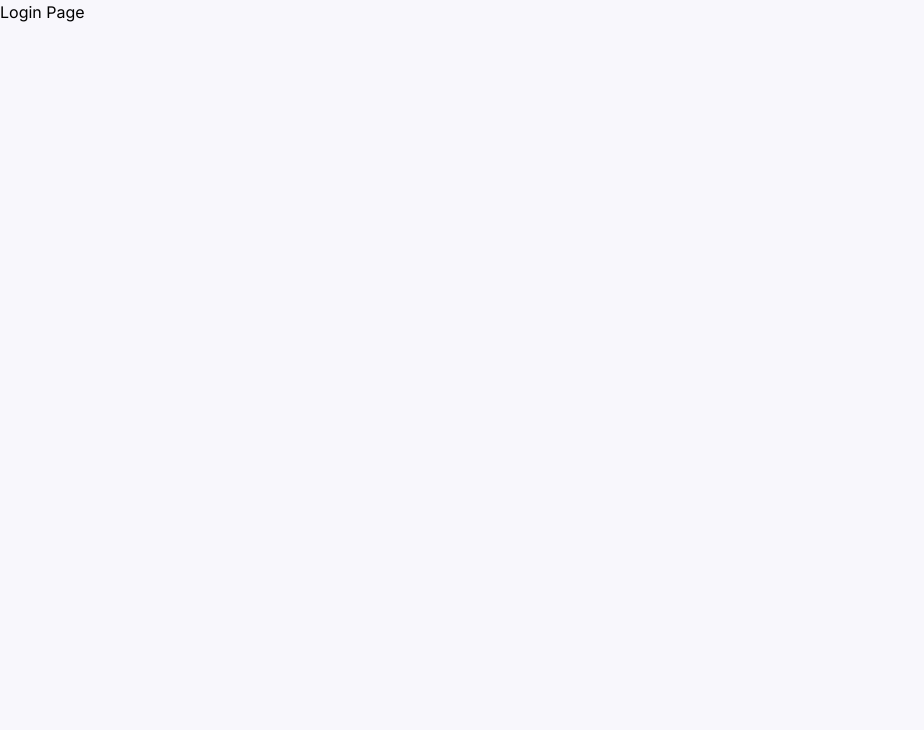
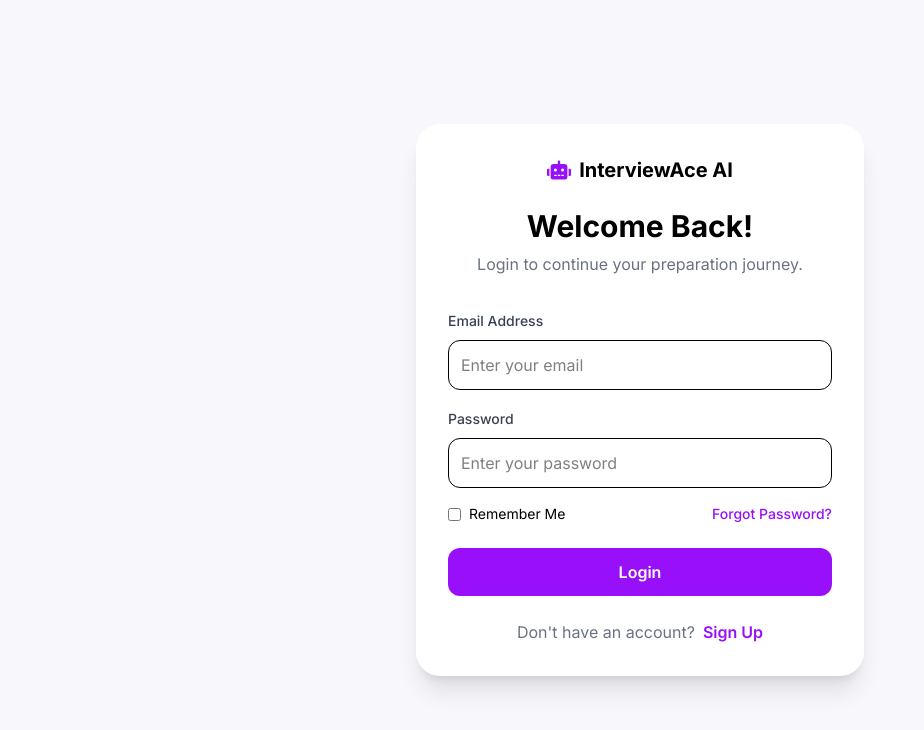
Before and after one commit to Isha4002/interview-ace-ai, a React (Vite) app: page /login in a window 1280 px wide. Shown: the top 730 px of the page, without its empty margins (0-924 px from the left). Built offline with nearby package versions, Linux system fonts and the light colour scheme.

Commit message:
Added login page UI

```diff
--- a/src/pages/Login.jsx
+++ b/src/pages/Login.jsx
@@ -1,5 +1,124 @@
+import { Link } from "react-router-dom";
+import { FaRobot } from "react-icons/fa";
+
 function Login() {
-  return <h1>Login Page</h1>;
+  return (
+    <div className="min-h-screen bg-[#F8F7FC] flex items-center justify-center px-4">
+
+      <div className="w-full max-w-md bg-white rounded-3xl shadow-xl p-8">
+
+        {/* Logo */}
+        <div className="flex items-center justify-center gap-2 mb-6">
+          <FaRobot className="text-purple-600 text-2xl" />
+
+          <h1 className="text-xl font-bold">
+            InterviewAce AI
+          </h1>
+        </div>
+
+        {/* Heading */}
+        <h2 className="text-3xl font-bold text-center">
+          Welcome Back!
+        </h2>
+
+        <p className="text-center text-gray-500 mt-2">
+          Login to continue your preparation journey.
+        </p>
+
+        {/* Email */}
+        <div className="mt-8">
+          <label className="text-sm font-medium text-gray-700">
+            Email Address
+          </label>
+
+          <input
+            type="email"
+            placeholder="Enter your email"
+            className="
+            w-full
+            mt-2
+            border
+            p-3
+            rounded-xl
+            outline-none
+            focus:border-purple-500
+            "
+          />
+        </div>
+
+        {/* Password */}
+        <div className="mt-4">
+          <label className="text-sm font-medium text-gray-700">
+            Password
+          </label>
+
+          <input
+            type="password"
+            placeholder="Enter your password"
+            className="
+            w-full
+            mt-2
+            border
+            p-3
+            rounded-xl
+            outline-none
+            focus:border-purple-500
+            "
+          />
+        </div>
+
+        {/* Remember + Forgot */}
+
+        <div className="flex justify-between items-center mt-4 text-sm">
+
+          <label className="flex items-center gap-2">
+            <input type="checkbox" />
+            Remember Me
+          </label>
+
+          <button className="text-purple-600 font-medium">
+            Forgot Password?
+          </button>
+
+        </div>
+
+        {/* Login Button */}
+
+        <button
+          className="
+          w-full
+          bg-purple-600
+          text-white
+          py-3
+          rounded-xl
+          mt-6
+          font-semibold
+          hover:bg-purple-700
+          transition
+          "
+        >
+          Login
+        </button>
+
+        {/* Signup Link */}
+
+        <p className="text-center mt-6 text-gray-500">
+
+          Don't have an account?
+
+          <Link
+            to="/signup"
+            className="text-purple-600 font-semibold ml-2"
+          >
+            Sign Up
+          </Link>
+
+        </p>
+
+      </div>
+
+    </div>
+  );
 }
 
 export default Login;
```
